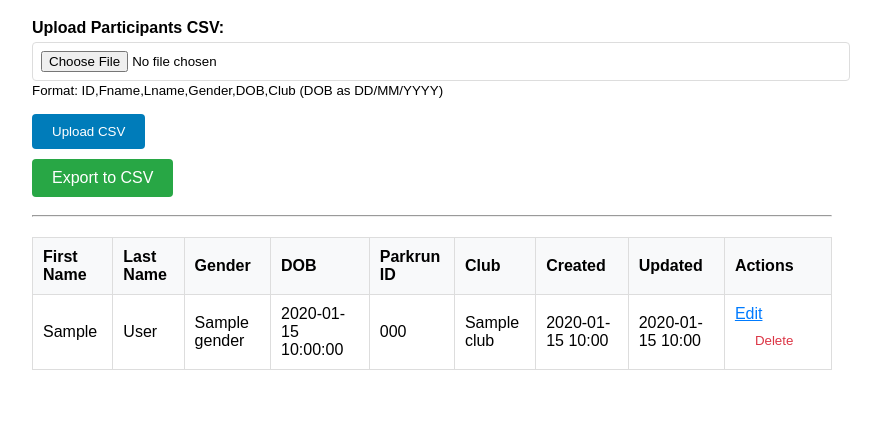
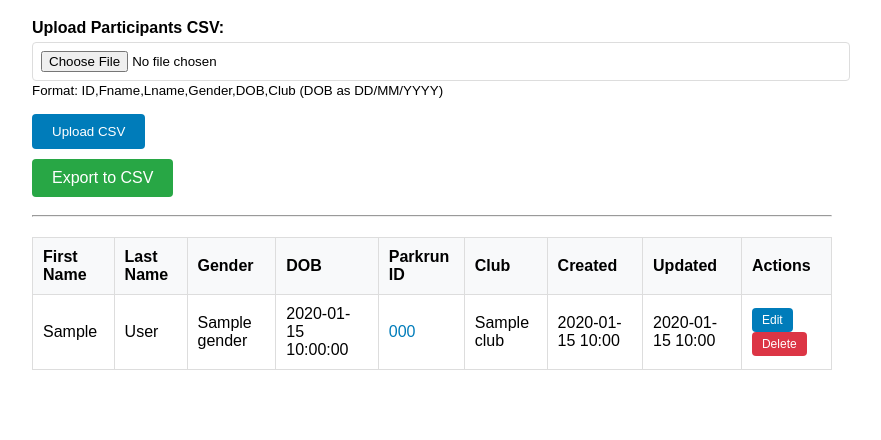
Before and after one commit to Romsey-Road-Runners/cc6-app, a Flask app: template app/templates/participants.html in a window 1280 px wide. Shown: the part 383-823 px from the top of the page, without its empty margins (208-1089 px from the left). Run offline with Flask 3, Linux system fonts and the light colour scheme; the template is opened without the code that fills it: most values are stand-ins (such as "Sample title", 1, 10 or a date in 2020).

Commit message:
Admin pages quality of life

```diff
--- a/app/database.py
+++ b/app/database.py
@@ -164,8 +164,10 @@ def update_participant(barcode, data):
 
 
 def get_participants():
-    """Get all participants"""
-    participants = db.collection("participants").get()
+    """Get all participants ordered by last name"""
+    participants = (
+        db.collection("participants").order_by("last_name").order_by("first_name").get()
+    )
     result = []
     for p in participants:
         participant_data = p.to_dict()
--- a/app/templates/clubs.html
+++ b/app/templates/clubs.html
@@ -50,9 +50,9 @@
                 <td>{{ club.name }}</td>
                 <td>{{ club.short_names | join(', ') }}</td>
                 <td>
-                    <a href="{{ url_for('edit_club', club_id=club.name) }}">Edit</a>
+                    <a href="{{ url_for('edit_club', club_id=club.name) }}" style="display: inline-block; padding: 5px 10px; background: var(--button-bg); color: white; text-decoration: none; border-radius: 4px; margin-right: 5px; font-size: 12px;">Edit</a>
                     <form method="POST" action="{{ url_for('delete_club', club_id=club.name) }}" style="display:inline;" onsubmit="return confirm('Are you sure you want to delete this club?')">
-                        <button type="submit">Delete</button>
+                        <button type="submit" style="padding: 5px 10px; background: #dc3545; color: white; border: none; border-radius: 4px; cursor: pointer; font-size: 12px;">Delete</button>
                     </form>
                 </td>
             </tr>
--- a/app/templates/participants.html
+++ b/app/templates/participants.html
@@ -61,14 +61,14 @@
                 <td>{{ participant.get('last_name') }}</td>
                 <td>{{ participant.get('gender') }}</td>
                 <td>{{ participant.get('date_of_birth') }}</td>
-                <td>{{ participant.get('barcode') }}</td>
+                <td><a href="{{ url_for('participant_results', participant_id=participant.get('barcode')) }}" style="color: #007cba; text-decoration: none;">{{ participant.get('barcode') }}</a></td>
                 <td>{{ participant.get('club') }}</td>
                 <td>{{ participant.get('created_at').strftime('%Y-%m-%d %H:%M') if participant.get('created_at') else 'N/A' }}</td>
                 <td>{{ participant.get('updated_at').strftime('%Y-%m-%d %H:%M') if participant.get('updated_at') else 'N/A' }}</td>
                 <td>
-                    <a href="{{ url_for('edit_participant', participant_id=participant.get('barcode')) }}" style="margin-right: 10px; color: #007bff;">Edit</a>
+                    <a href="{{ url_for('edit_participant', participant_id=participant.get('barcode')) }}" style="display: inline-block; padding: 5px 10px; background: var(--button-bg); color: white; text-decoration: none; border-radius: 4px; margin-right: 5px; font-size: 12px;">Edit</a>
                     <form method="POST" action="{{ url_for('delete_participant', participant_id=participant.get('barcode')) }}" style="display: inline;" onsubmit="return confirm('Are you sure?')">
-                        <button type="submit" style="background: none; border: none; color: #dc3545; cursor: pointer;">Delete</button>
+                        <button type="submit" style="padding: 5px 10px; background: #dc3545; color: white; border: none; border-radius: 4px; cursor: pointer; font-size: 12px;">Delete</button>
                     </form>
                 </td>
             </tr>
--- a/app/templates/seasons.html
+++ b/app/templates/seasons.html
@@ -82,9 +82,9 @@
                 <td>{{ season.get('individual_results_best_of', '') }}</td>
                 <td>{{ '✓' if season.get('is_default') else '' }}</td>
                 <td>
-                    <a href="{{ url_for('edit_season', season_name=season.name) }}">Edit</a> |
+                    <a href="{{ url_for('edit_season', season_name=season.name) }}" style="display: inline-block; padding: 5px 10px; background: var(--button-bg); color: white; text-decoration: none; border-radius: 4px; margin-right: 5px; font-size: 12px;">Edit</a>
                     <form method="POST" action="{{ url_for('delete_season', season_name=season.name) }}" style="display: inline;">
-                        <button type="submit" onclick="return confirm('Delete this season?')" style="background: none; border: none; color: red; cursor: pointer;">Delete</button>
+                        <button type="submit" onclick="return confirm('Delete this season?')" style="padding: 5px 10px; background: #dc3545; color: white; border: none; border-radius: 4px; cursor: pointer; font-size: 12px;">Delete</button>
                     </form>
                 </td>
             </tr>
```
